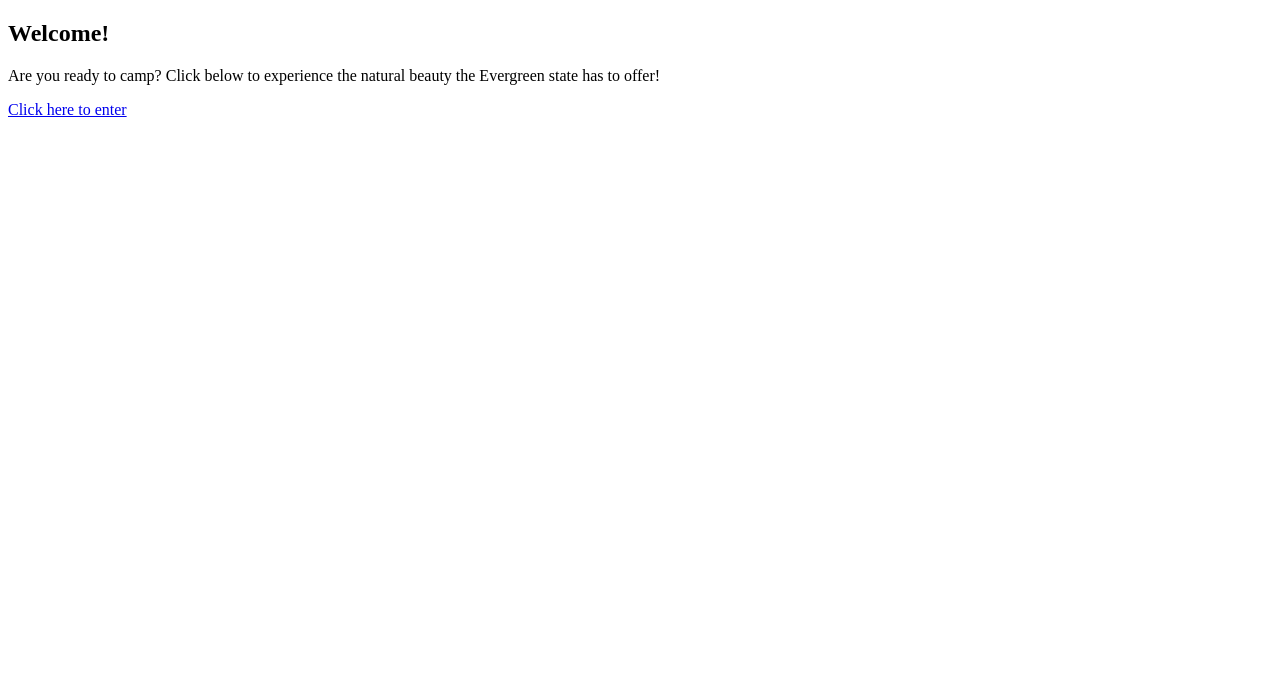
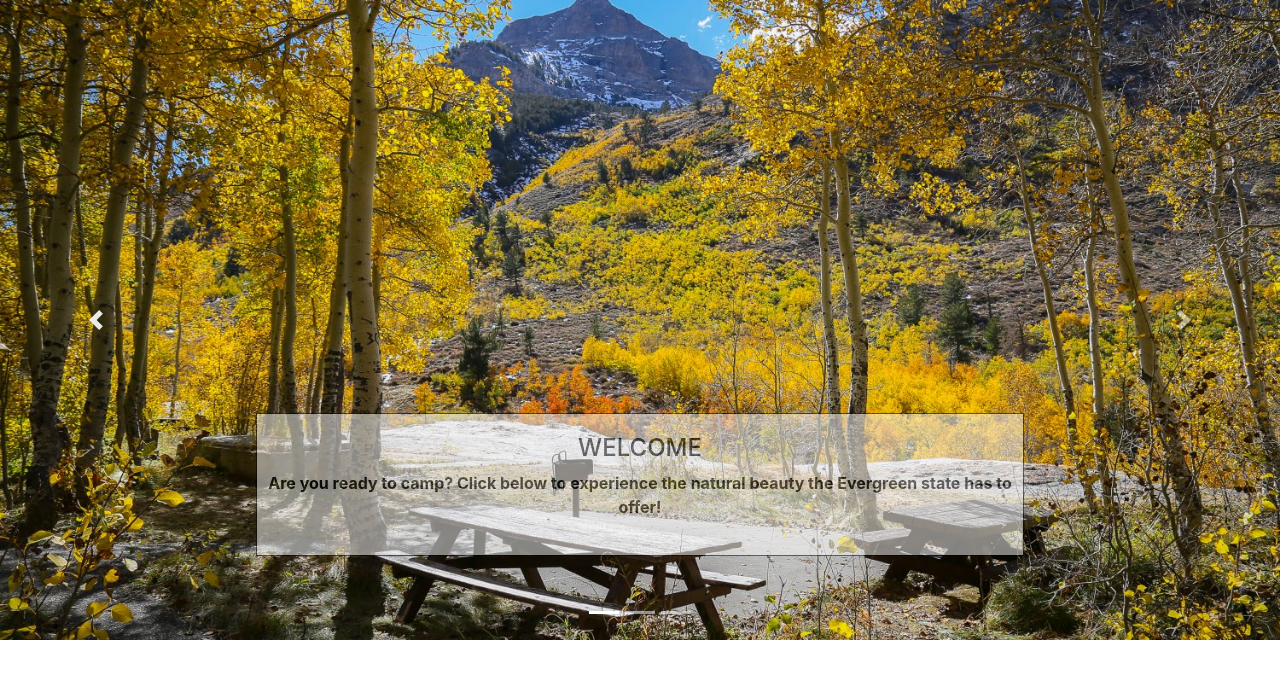
Before and after one commit to adeodato01/campfriends, a Django app: page / in a window 1280 px wide. Shown: the top 679 px of the page. Run offline with Django 3.2, Linux system fonts and the light colour scheme; parts of the project's set-up code (start-up, migrations or seed data) failed here and were passed over; some libraries are stand-ins or nearby versions.

Commit message:
Updated login index with images

```diff
--- a/apps/login/templates/login/index.html
+++ b/apps/login/templates/login/index.html
@@ -1,19 +1,68 @@
 <!DOCTYPE html>
 <html>
-    <head>
-        <meta charset="utf-8">
-        <title>Welcome</title>
-        {% load static %}
-        <!-- The line above tells Django to be ready to listen for static files -->
-        <link rel="stylesheet" href="{% static 'login/css/style.css' %}">
-        <!-- Put the static files in the static folder inside your app.
-            Django collects files within all static folders and puts them within a single folder -->
-    </head>
-    <body>
-        <article>
-            <h1>Welcome!</h1>
-            <p>Are you ready to camp? Click below to experience the natural beauty the Evergreen state has to offer!</p>
-            <a href="/login">Click here to enter</a>
-        </article>
-    </body>
+<head>
+    <meta charset="utf-8" />
+    <meta http-equiv="X-UA-Compatible" content="IE=edge">
+    <title>Page Title</title>
+    <meta name="viewport" content="width=device-width, initial-scale=1">
+    <link rel="stylesheet" href="https://maxcdn.bootstrapcdn.com/bootstrap/4.0.0/css/bootstrap.min.css" integrity="sha384-Gn5384xqQ1aoWXA+058RXPxPg6fy4IWvTNh0E263XmFcJlSAwiGgFAW/dAiS6JXm" crossorigin="anonymous">
+    <script src="https://code.jquery.com/jquery-3.2.1.slim.min.js" integrity="sha384-KJ3o2DKtIkvYIK3UENzmM7KCkRr/rE9/Qpg6aAZGJwFDMVNA/GpGFF93hXpG5KkN" crossorigin="anonymous"></script>
+    <script src="https://cdnjs.cloudflare.com/ajax/libs/popper.js/1.12.9/umd/popper.min.js" integrity="sha384-ApNbgh9B+Y1QKtv3Rn7W3mgPxhU9K/ScQsAP7hUibX39j7fakFPskvXusvfa0b4Q" crossorigin="anonymous"></script>
+    <script src="https://maxcdn.bootstrapcdn.com/bootstrap/4.0.0/js/bootstrap.min.js" integrity="sha384-JZR6Spejh4U02d8jOt6vLEHfe/JQGiRRSQQxSfFWpi1MquVdAyjUar5+76PVCmYl" crossorigin="anonymous"></script>
+
+</head>
+<style>
+.welcomebox{
+    margin: 30px;
+    background-color: #ffffff;
+    border: 1px solid black;
+    opacity: 0.5;
+    filter: alpha(opacity=60);
+
+}
+div.welcomebox {
+    margin: 5%;
+    font-weight: bold;
+    color: #000000;
+}
+.welcomebox:hover {
+    opacity: 0.8;
+    filter: alpha(opacity=100); /* For IE8 and earlier */
+
+
+}
+</style>
+<body>
+    {% load static %}
+    <div id="carouselExampleIndicators" class="carousel slide" data-ride="carousel">
+        <ol class="carousel-indicators">
+            <li data-target="#carouselExampleIndicators" data-slide-to="0" class="active"></li>
+            <li data-target="#carouselExampleIndicators" data-slide-to="1"></li>
+            <li data-target="#carouselExampleIndicators" data-slide-to="2"></li>
+        </ol>
+        <div class="carousel-inner">
+            <div class="carousel-item active">
+                <img class="d-block w-100" src="{% static '/login/css/images/camp1.jpg' %}" alt="First slide">
+                <div class="carousel-caption d-none d-md-block welcomebox">
+                    <h4>WELCOME</h4>
+                    <p>Are you ready to camp? Click below to experience the natural beauty the Evergreen state has to offer!</p>
+                </div>
+            </div>
+            <div class="carousel-item">
+                <img class="d-block w-100" src="{% static '/login/css/images/camp2.jpg' %}"  alt="Second slide">
+            </div>
+            <div class="carousel-item">
+                <img class="d-block w-100" src="{% static '/login/css/images/camp3.jpg' %}" alt="Third slide">
+            </div>
+        </div>
+        <a class="carousel-control-prev" href="#carouselExampleIndicators" role="button" data-slide="prev">
+            <span class="carousel-control-prev-icon" aria-hidden="true"></span>
+            <span class="sr-only">Previous</span>
+        </a>
+        <a class="carousel-control-next" href="#carouselExampleIndicators" role="button" data-slide="next">
+            <span class="carousel-control-next-icon" aria-hidden="true"></span>
+            <span class="sr-only">Next</span>
+        </a>
+    </div>
+</body>
 </html>
```
Also changed, not shown: apps/login/static/login/css/images/camp1.jpg (added), apps/login/static/login/css/images/camp2.jpg (added), apps/login/static/login/css/images/camp3.jpg (added), 2 other files.
